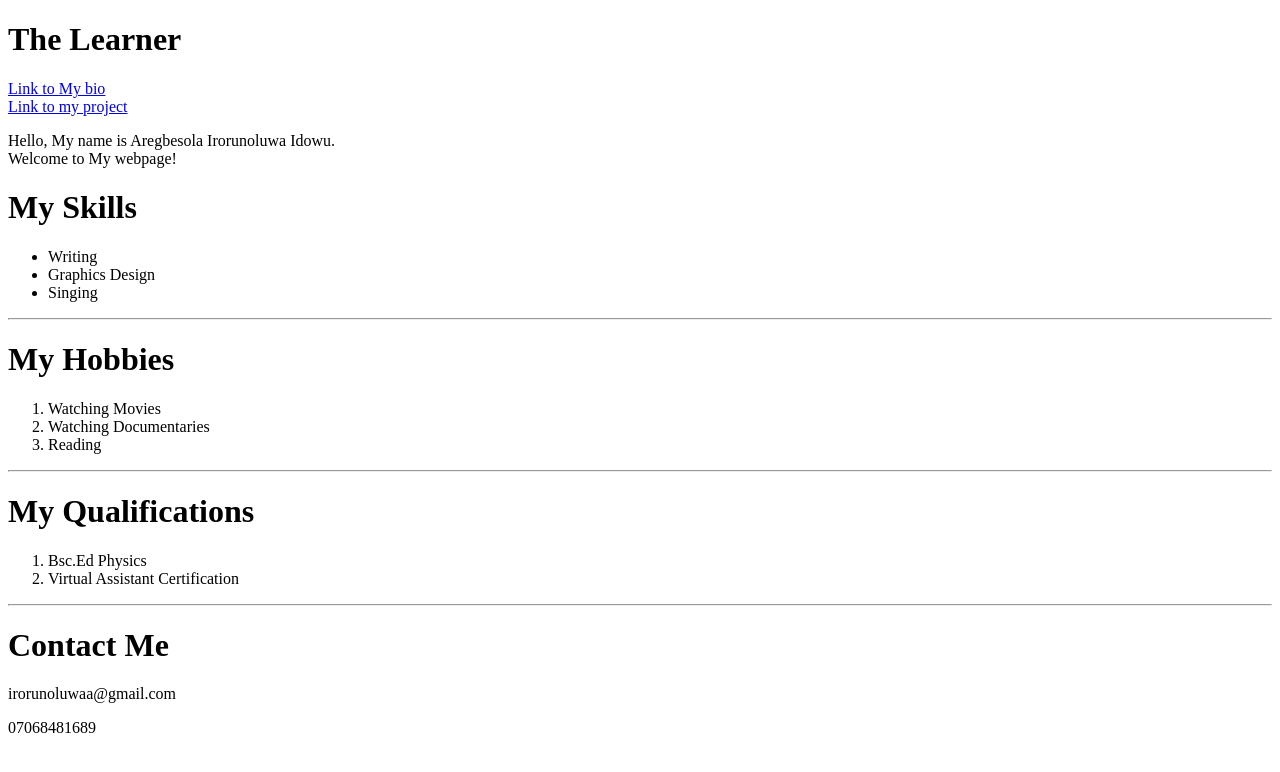
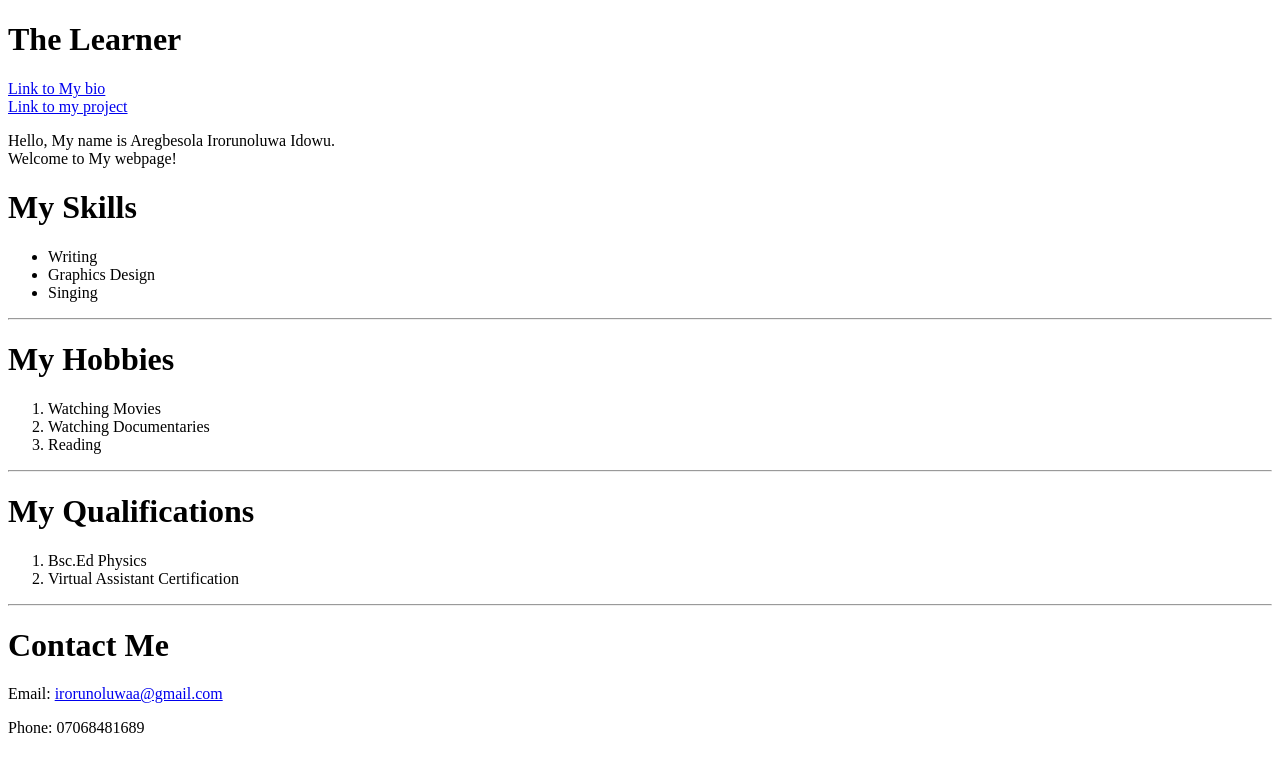
Before and after one commit to irorunoluwa1/Myfirstwebpage, a plain HTML site: page index.html in a window 1280 px wide. Drawn offline with Linux system fonts and the light colour scheme.

Commit message:
second commit

```diff
--- a/About_me.html
+++ b/index.html
@@ -30,8 +30,8 @@
     </ol>
     <hr>
     <h1> Contact Me</h1>
-    <p>irorunoluwaa@gmail.com</p>
-    <p> 07068481689</p>
+    <p>Email: <a href="gmail.com">irorunoluwaa@gmail.com</a></p>
+    <p>Phone: 07068481689</p>
   </body>
 
 </html>
```
